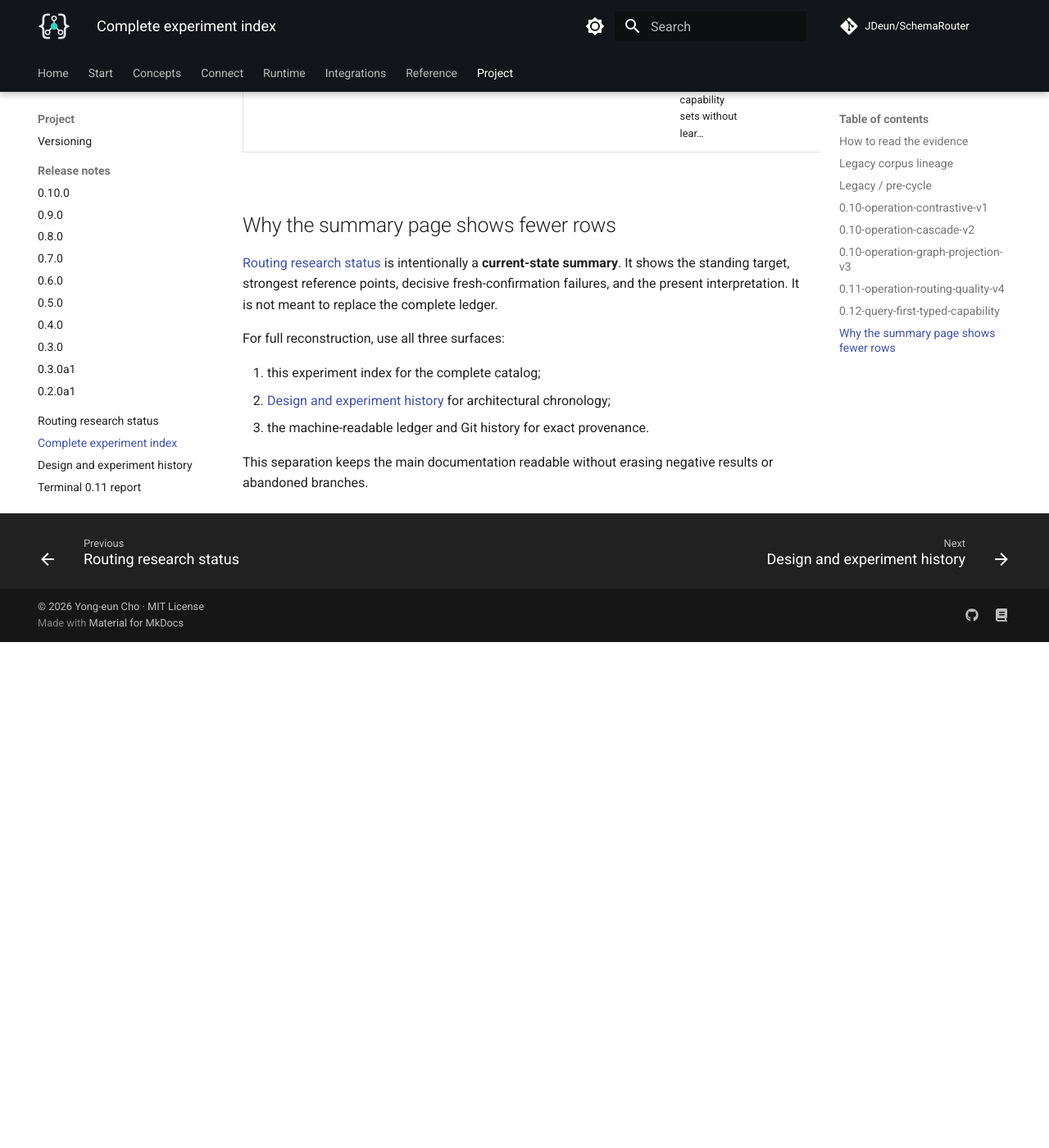
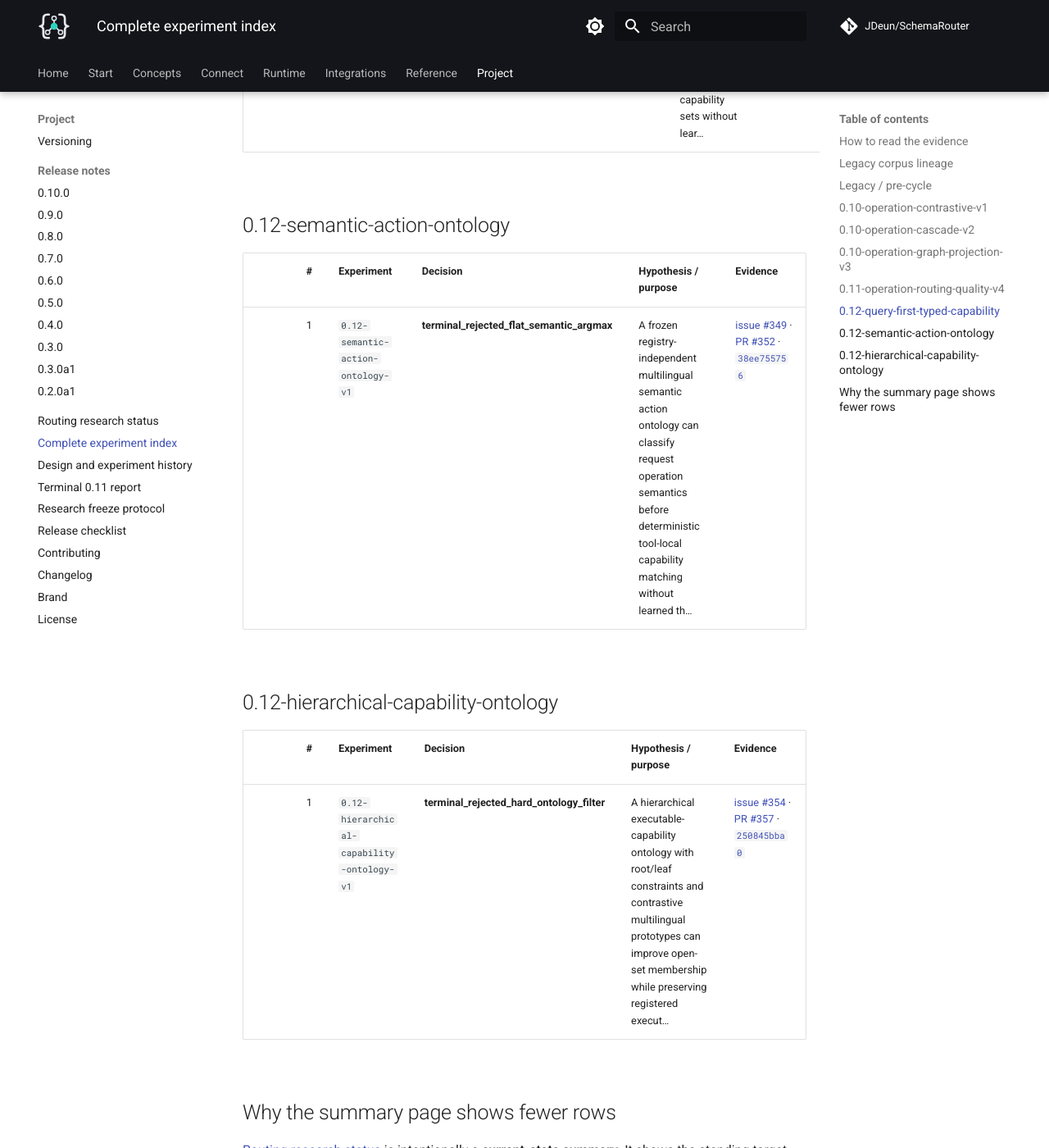
Before and after one commit to JDeun/SchemaRouter, an MkDocs documentation site: the page built from docs/research/experiment-index.md, in a window 1280 px wide and 1400 px high, scrolled down 12991 px. Shown: the whole window at 82% size. Built offline with MkDocs 1.6.1 and Material for MkDocs 9.7.7, drawn with Linux system fonts in a browser that asks for light colours; comment, search, counter and statistics services are not loaded; before the commit the page ends 13774 px from its top, so only the background shows below that.

Commit message:
docs: refresh experiment index through hierarchical ontology cycle

```diff
--- a/docs/research/experiment-index.md
+++ b/docs/research/experiment-index.md
@@ -78,17 +78,17 @@
 | 1 | `0.11-v4-fresh-baseline` | **baseline_only** | Fresh natural-language development data can expose the post-0.10 routing bottleneck without reusing consumed calibration/blind evidence. | [PR #187](https://github.com/JDeun/SchemaRouter/pull/187) |
 | 2 | `0.11-hierarchical-tool-operation` | **rejected_on_development** | Separating tool-domain selection from within-tool operation selection will improve exact-route accuracy while preserving rejection. | [PR #189](https://github.com/JDeun/SchemaRouter/pull/189) |
 | 3 | `0.11-accepted-operation-selector` | **standalone_candidate_rejected_primitive_retained** | If operation-fit already identifies a registered route, allowing that accepted route to control the single-call candidate will recover endpoint accuracy without changing the abste… | [PR #190](https://github.com/JDeun/SchemaRouter/pull/190) |
-| 4 | `0.11-stage-signal-diagnostics` | **diagnostic_supports_multi_signal_boundary_design** | Candidate-fit score geometry can reveal which supported misses are recoverable and whether a global similarity threshold can separate supported from near-domain unsupported reques… | ledger / Git history |
+| 4 | `0.11-stage-signal-diagnostics` | **diagnostic_supports_multi_signal_boundary_design** | Candidate-fit score geometry can reveal which supported misses are recoverable and whether a global similarity threshold can separate supported from near-domain unsupported reques… | [`1cf7efc261`](https://github.com/JDeun/SchemaRouter/commit/1cf7efc261b5bcb16b50a8794c8abbf84ed9265c) |
 | 5 | `0.11-typed-evidence-infrastructure` | **infrastructure_retained_for_next_candidate** | Recorded design / evaluation step. | ledger / Git history |
 | 6 | `0.11-route-local-threshold-ablation` | **rejected_on_development** | Per-route pairwise minimum-score thresholds can recover open-set safety while preserving the operation-narrow supported-routing gain. | [PR #191](https://github.com/JDeun/SchemaRouter/pull/191) |
 | 7 | `0.11-nli-boundary-superseded` | **superseded_before_result_interpretation** | Recorded design / evaluation step. | [PR #192](https://github.com/JDeun/SchemaRouter/pull/192) |
 | 8 | `0.11-pairwise-tool-hierarchy` | **rejected_on_development** | Pairwise tool ranking crossed the 70% supported gate but did not provide an open-set capability boundary and badly missed rejection/false-route gates. | [PR #193](https://github.com/JDeun/SchemaRouter/pull/193) |
 | 9 | `0.11-direct-multilingual-nli-boundary` | **rejected_on_development** | Conservative entailment thresholds improved unsupported rejection but collapsed supported recall; direct NLI is unsuitable as the operation selector/gate tested here. | [PR #194](https://github.com/JDeun/SchemaRouter/pull/194) |
 | 10 | `0.11-bounded-retrieve-rerank-architecture` | **architecture_implemented_diagnostic_pending** | Recorded design / evaluation step. | [PR #195](https://github.com/JDeun/SchemaRouter/pull/195) · [`90af3e1fce`](https://github.com/JDeun/SchemaRouter/commit/90af3e1fce3bf29f45fd3347c14afc2603b37d5e) |
-| 11 | `0.11-bounded-rerank-score-diagnostic` | **ranking_headroom_validated_latency_optimization_required** | Recorded design / evaluation step. | [PR #205](https://github.com/JDeun/SchemaRouter/pull/205) |
+| 11 | `0.11-bounded-rerank-score-diagnostic` | **ranking_headroom_validated_latency_optimization_required** | Recorded design / evaluation step. | [PR #205](https://github.com/JDeun/SchemaRouter/pull/205) · [`f43535b6ef`](https://github.com/JDeun/SchemaRouter/commit/f43535b6ef0acbc5492b9791e6757e28a343d9fa) |
 | 12 | `0.11-winner-only-threshold-semantics` | **mechanism_merged_into_active_research_stack** | Recorded design / evaluation step. | [PR #208](https://github.com/JDeun/SchemaRouter/pull/208) |
 | 13 | `0.11-evidence-projector-active-stack` | **infrastructure_merged_into_active_research_stack** | Recorded design / evaluation step. | ledger / Git history |
-| 14 | `0.11-bounded-rerank-width-ablation` | **selected_width_2_by_preregistered_smallest_passing_width_rule** | Recorded design / evaluation step. | [PR #216](https://github.com/JDeun/SchemaRouter/pull/216) |
+| 14 | `0.11-bounded-rerank-width-ablation` | **selected_width_2_by_preregistered_smallest_passing_width_rule** | Recorded design / evaluation step. | [PR #216](https://github.com/JDeun/SchemaRouter/pull/216) · [`9f4dbff423`](https://github.com/JDeun/SchemaRouter/commit/9f4dbff423cdcb9151d00d1b15586f9b3d766235) |
 | 15 | `0.11-joint-score-margin-boundary` | **not_selected** | Joint score+margin gating adds only ~0.35 percentage points at the same false-route budget, insufficient to justify a larger route-local tuning surface before width/latency optimi… | ledger / Git history |
 | 16 | `0.11-width2-winner-gate-executable` | **rejected_on_development_latency_gate** | A width-2 bounded semantic recall plus score-only BGE rank-then-gate boundary can satisfy the 0.11 development quality gates without material latency regression. | [PR #228](https://github.com/JDeun/SchemaRouter/pull/228) · [`fdaf3f77e9`](https://github.com/JDeun/SchemaRouter/commit/fdaf3f77e95b504e81739c69cd1d9889d36afabb) |
 | 17 | `0.11-cheap-action-only-evidence-diagnostic` | **retain_as_cheap_bounded_selector_or_auxiliary_evidence_not_global_direct_fast_path** | A cheap multilingual embedding over endpoint action names and trusted operation aliases can provide independent routing evidence at materially lower latency than BGE. | [PR #230](https://github.com/JDeun/SchemaRouter/pull/230) · [`521dcc65e0`](https://github.com/JDeun/SchemaRouter/commit/521dcc65e0269d68c76a372606f8d22b2ac57aa1) |
@@ -98,7 +98,7 @@
 | 21 | `0.11-multilingual-embedding-backbone-screen` | **bge_m3_selected_for_strict_open_set_optimization** | Keep the dual-view routing architecture fixed and change only multilingual embedding backbone capacity. | [issue #242](https://github.com/JDeun/SchemaRouter/issues/242) · [PR #243](https://github.com/JDeun/SchemaRouter/pull/243) |
 | 22 | `0.11-gte-winner-bge-rejector` | **rejected_on_supported_recall** | Let high-capacity GTE choose one winner and use one BGE cross-encoder pair only as the unsupported-operation rejector. | [issue #244](https://github.com/JDeun/SchemaRouter/issues/244) · [PR #249](https://github.com/JDeun/SchemaRouter/pull/249) |
 | 23 | `0.11-bge-m3-budget6-executable-confirmation` | **not_promoted_literal_freeze_missed_by_one_case** | One supported papers.citations case scored ~1.35e-7 below its frozen threshold; all planner/direct parity and safety gates passed, but the literal 960-correct frozen projection re… | [issue #245](https://github.com/JDeun/SchemaRouter/issues/245) · [PR #247](https://github.com/JDeun/SchemaRouter/pull/247) |
-| 24 | `0.11-bge-m3-fine-fusion-strict` | **no_fusion_weight_reached_85_percent_strict_target** | Best preregistered strict point was 83.77% exact at 98.96% near-domain rejection and 0.93% false-route. No interpolation or out-of-grid retuning was permitted. | [issue #246](https://github.com/JDeun/SchemaRouter/issues/246) · [PR #248](https://github.com/JDeun/SchemaRouter/pull/248) |
+| 24 | `0.11-bge-m3-fine-fusion-strict` | **no_fusion_weight_reached_85_percent_strict_target** | Best preregistered strict point was 83.77% exact at 98.96% near-domain rejection and 0.93% false-route. No interpolation or out-of-grid retuning was permitted. | [issue #246](https://github.com/JDeun/SchemaRouter/issues/246) · [PR #248](https://github.com/JDeun/SchemaRouter/pull/248) · [`9d6f5bdc18`](https://github.com/JDeun/SchemaRouter/commit/9d6f5bdc18c933a35d4f8f9983c12c850ab9b0fb) |
 | 25 | `0.11-conditional-zero-false-rejected-winner-rescue` | **rejected_zero_false_rescue_recovers_only_5_of_required_15** | Recorded design / evaluation step. | [issue #255](https://github.com/JDeun/SchemaRouter/issues/255) · [PR #258](https://github.com/JDeun/SchemaRouter/pull/258) |
 | 26 | `0.11-route-local-stable-bge-m3-fusion` | **rejected_strict_boundary_below_85_percent_despite_90_54_raw_ceiling** | Route-local fusion weights selected from the already-preregistered #246 grid may recover the remaining exact-route gap while midpoint/canonicalized thresholds remove observed-scor… | [issue #256](https://github.com/JDeun/SchemaRouter/issues/256) · [PR #257](https://github.com/JDeun/SchemaRouter/pull/257) |
 | 27 | `0.11-numerically-robust-threshold-freeze-policy` | **required_for_future_frozen_candidates** | Recorded design / evaluation step. | [issue #253](https://github.com/JDeun/SchemaRouter/issues/253) |
@@ -130,13 +130,25 @@
 | 53 | `0.11-bge-m3-colbert-operation-contract` | **reject** | Recorded design / evaluation step. | [issue #328](https://github.com/JDeun/SchemaRouter/issues/328) · [PR #329](https://github.com/JDeun/SchemaRouter/pull/329) · [`4c72f2dd19`](https://github.com/JDeun/SchemaRouter/commit/4c72f2dd1939edb6ecf8415d620dbb5d58683fa0) |
 | 54 | `0.11-bge-registry-alias-envelope` | **reject** | Registry-derived sibling contrast preserves recall but accepts unsupported requests; registry cohesion rejects unsupported requests only by collapsing supported exact to ~24% and … | [issue #332](https://github.com/JDeun/SchemaRouter/issues/332) · [PR #333](https://github.com/JDeun/SchemaRouter/pull/333) · [`fa091f4329`](https://github.com/JDeun/SchemaRouter/commit/fa091f43296eb1ca680f39921010482275bb4cda) |
 | 55 | `0.11-bge-gte-threshold-free-consensus` | **reject** | Cross-backbone top-1 agreement behaves as route-selection confidence rather than unsupported-capability evidence: two strong rankers frequently agree on the same plausible registe… | [issue #336](https://github.com/JDeun/SchemaRouter/issues/336) · [PR #337](https://github.com/JDeun/SchemaRouter/pull/337) · [`d25f427569`](https://github.com/JDeun/SchemaRouter/commit/d25f427569fc4419a72963c6f31994fa170805f6) |
-| 56 | `0.11-registry-compiled-capability-verifier` | **terminal_rejected_overconservative_veto** | A provider-neutral capability IR plus generic synthetic counterfactual supervision can veto unsupported operations for arbitrary newly registered native/OpenAPI/MCP tools without … | [issue #338](https://github.com/JDeun/SchemaRouter/issues/338) · [PR #341](https://github.com/JDeun/SchemaRouter/pull/341) |
+| 56 | `0.11-registry-compiled-capability-verifier` | **terminal_rejected_overconservative_veto** | A provider-neutral capability IR plus generic synthetic counterfactual supervision can veto unsupported operations for arbitrary newly registered native/OpenAPI/MCP tools without … | [issue #338](https://github.com/JDeun/SchemaRouter/issues/338) · [PR #341](https://github.com/JDeun/SchemaRouter/pull/341) · [`ef75100abc`](https://github.com/JDeun/SchemaRouter/commit/ef75100abc1bb03a80ef2d7cfbd9d463accfb623) |
 
 ## 0.12-query-first-typed-capability
 
 | # | Experiment | Decision | Hypothesis / purpose | Evidence |
 | ---: | --- | --- | --- | --- |
-| 1 | `0.12-query-first-typed-frame-v1` | **terminal_rejected_insufficient_open_set_rejection** | A registry-independent explicit request frame plus deterministic within-tool contract filtering can turn same-domain unsupported operations into empty capability sets without lear… | [issue #347](https://github.com/JDeun/SchemaRouter/issues/347) · [PR #348](https://github.com/JDeun/SchemaRouter/pull/348) |
+| 1 | `0.12-query-first-typed-frame-v1` | **terminal_rejected_insufficient_open_set_rejection** | A registry-independent explicit request frame plus deterministic within-tool contract filtering can turn same-domain unsupported operations into empty capability sets without lear… | [issue #347](https://github.com/JDeun/SchemaRouter/issues/347) · [PR #348](https://github.com/JDeun/SchemaRouter/pull/348) · [`ef0e0a567f`](https://github.com/JDeun/SchemaRouter/commit/ef0e0a567f12129bf9f4b003d13f9f6e9679a216) |
+
+## 0.12-semantic-action-ontology
+
+| # | Experiment | Decision | Hypothesis / purpose | Evidence |
+| ---: | --- | --- | --- | --- |
+| 1 | `0.12-semantic-action-ontology-v1` | **terminal_rejected_flat_semantic_argmax** | A frozen registry-independent multilingual semantic action ontology can classify request operation semantics before deterministic tool-local capability matching without learned th… | [issue #349](https://github.com/JDeun/SchemaRouter/issues/349) · [PR #352](https://github.com/JDeun/SchemaRouter/pull/352) · [`38ee755756`](https://github.com/JDeun/SchemaRouter/commit/38ee7557565983746e33741897e6168bf4f35643) |
+
+## 0.12-hierarchical-capability-ontology
+
+| # | Experiment | Decision | Hypothesis / purpose | Evidence |
+| ---: | --- | --- | --- | --- |
+| 1 | `0.12-hierarchical-capability-ontology-v1` | **terminal_rejected_hard_ontology_filter** | A hierarchical executable-capability ontology with root/leaf constraints and contrastive multilingual prototypes can improve open-set membership while preserving registered execut… | [issue #354](https://github.com/JDeun/SchemaRouter/issues/354) · [PR #357](https://github.com/JDeun/SchemaRouter/pull/357) · [`250845bba0`](https://github.com/JDeun/SchemaRouter/commit/250845bba058a704ab50cdde43326cc1e5c26d62) |
 
 ## Why the summary page shows fewer rows
 
```
Also changed, not shown: other parts of docs/research/experiment-index.md (+1 -1 lines).
